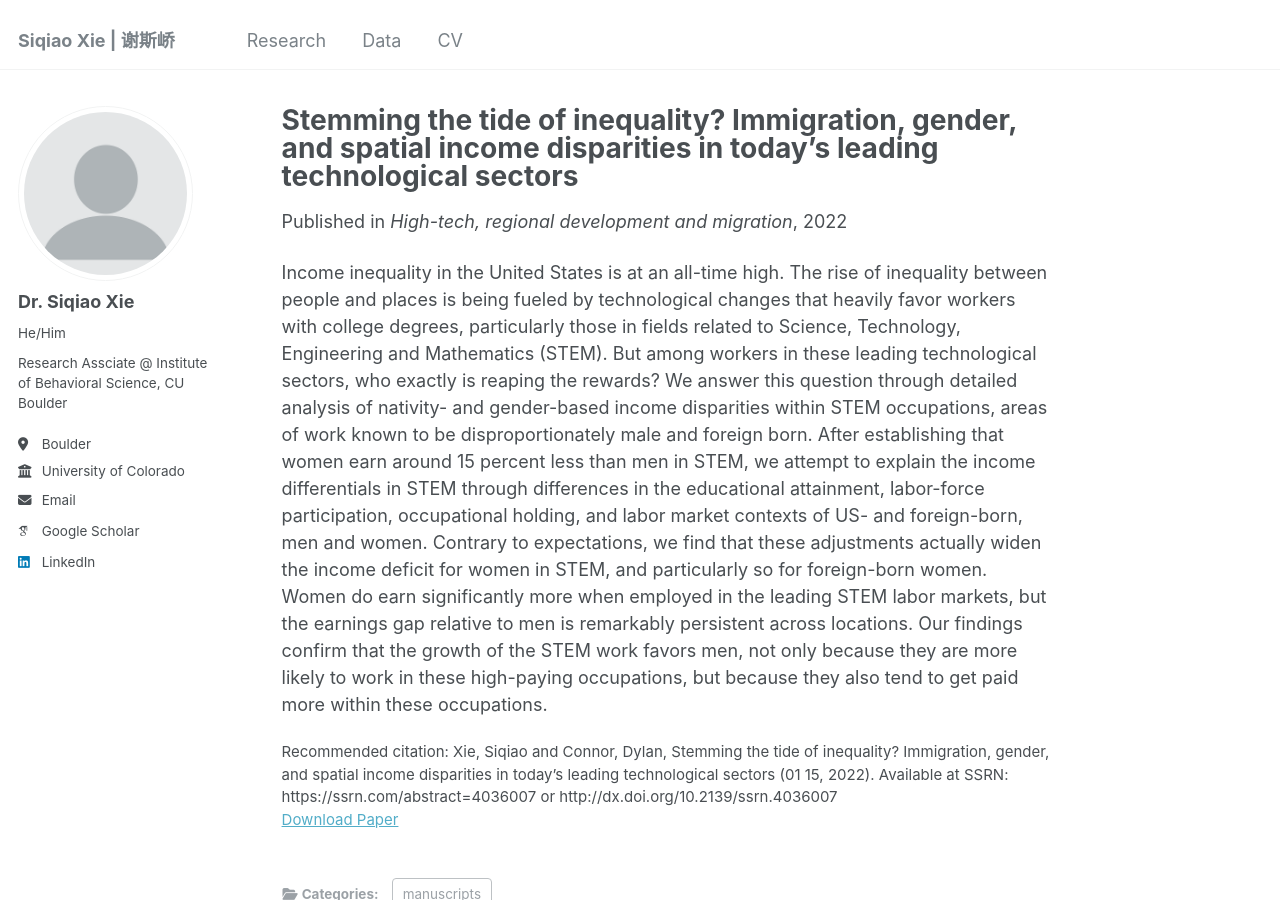
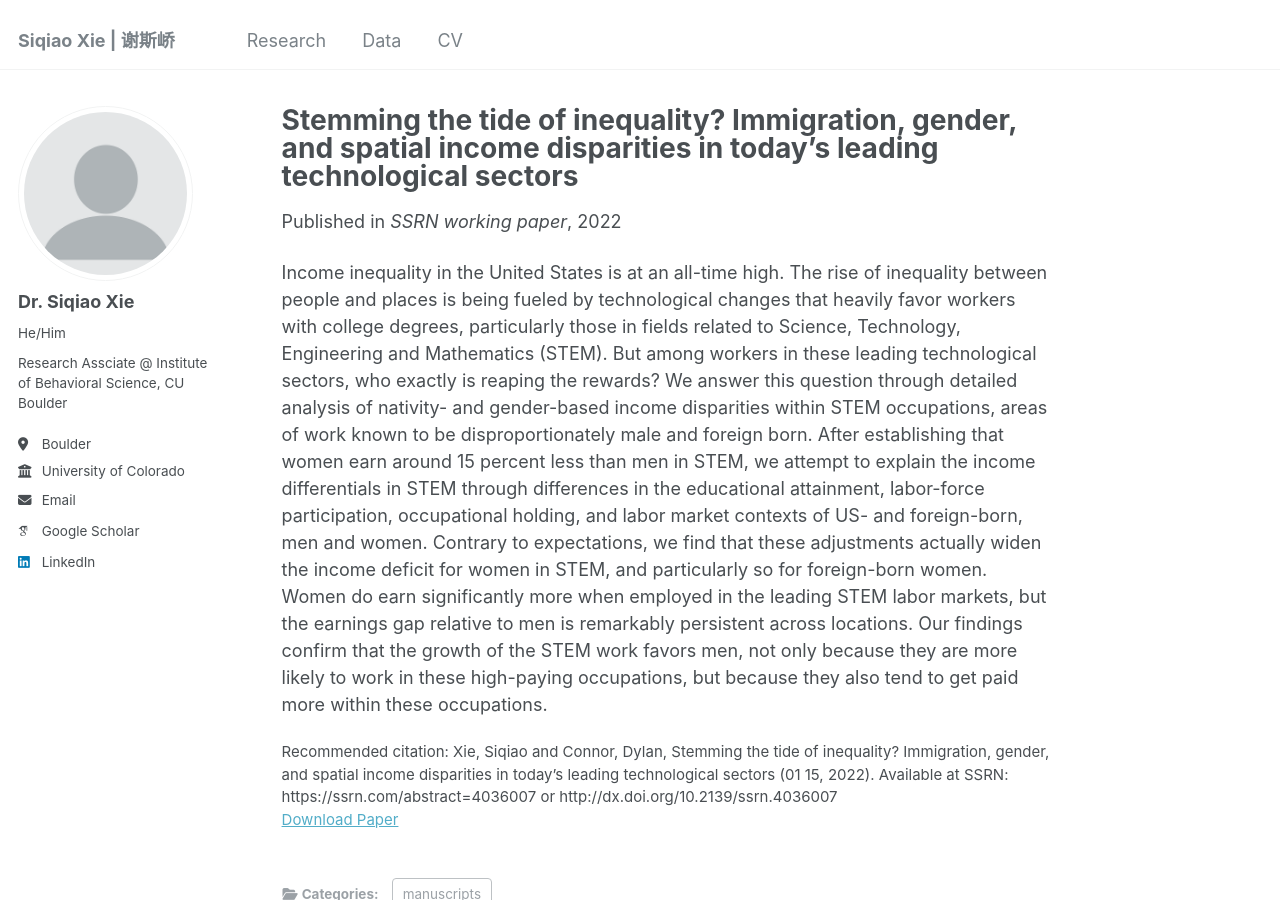
Before and after one commit to xiesiqiao/xiesiqiao.github.io, a Jekyll site: the page built from _publications/stem_gender.md, in a window 1280 px wide and 900 px high. Built offline with Jekyll 4.4.1, drawn with Linux system fonts in a browser that asks for light colours; some web fonts are replaced.

Commit message:
Update stem_gender.md

```diff
--- a/_publications/stem_gender.md
+++ b/_publications/stem_gender.md
@@ -1,11 +1,11 @@
 ---
 title: "Stemming the tide of inequality? Immigration, gender, and spatial income disparities in today’s leading technological sectors"
-collection: publications
+collection: High-tech, regional development and migration
 category: manuscripts
 permalink: /publication/stem_gender
 excerpt: 'This paper examines income inequality within STEM occupations in the U.S., focusing on nativity- and gender-based disparities. It finds that despite accounting for factors like education and labor market contexts, women—particularly foreign-born women—continue to earn significantly less than men, highlighting persistent gender inequities in high-paying STEM fields.'
 date: 2022-01-15
-venue: 'High-tech, regional development and migration'
+venue: 'SSRN working paper'
 # slidesurl: 'http://academicpages.github.io/files/slides1.pdf'
 paperurl: 'https://papers.ssrn.com/sol3/Delivery.cfm/SSRN_ID4036007_code5077174.pdf?abstractid=4036007&mirid=1'
 citation: 'Xie, Siqiao and Connor, Dylan, Stemming the tide of inequality? Immigration, gender, and spatial income disparities in today’s leading technological sectors (01 15, 2022). Available at SSRN: https://ssrn.com/abstract=4036007 or http://dx.doi.org/10.2139/ssrn.4036007'
```
